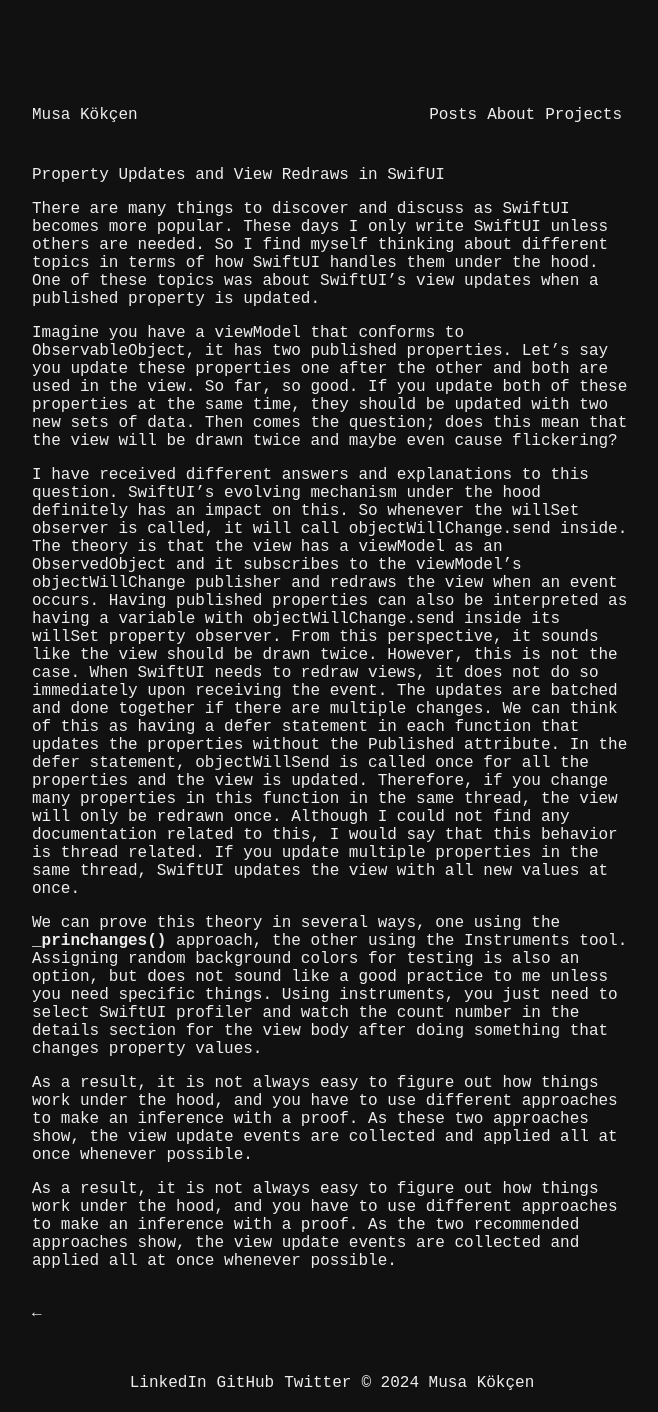
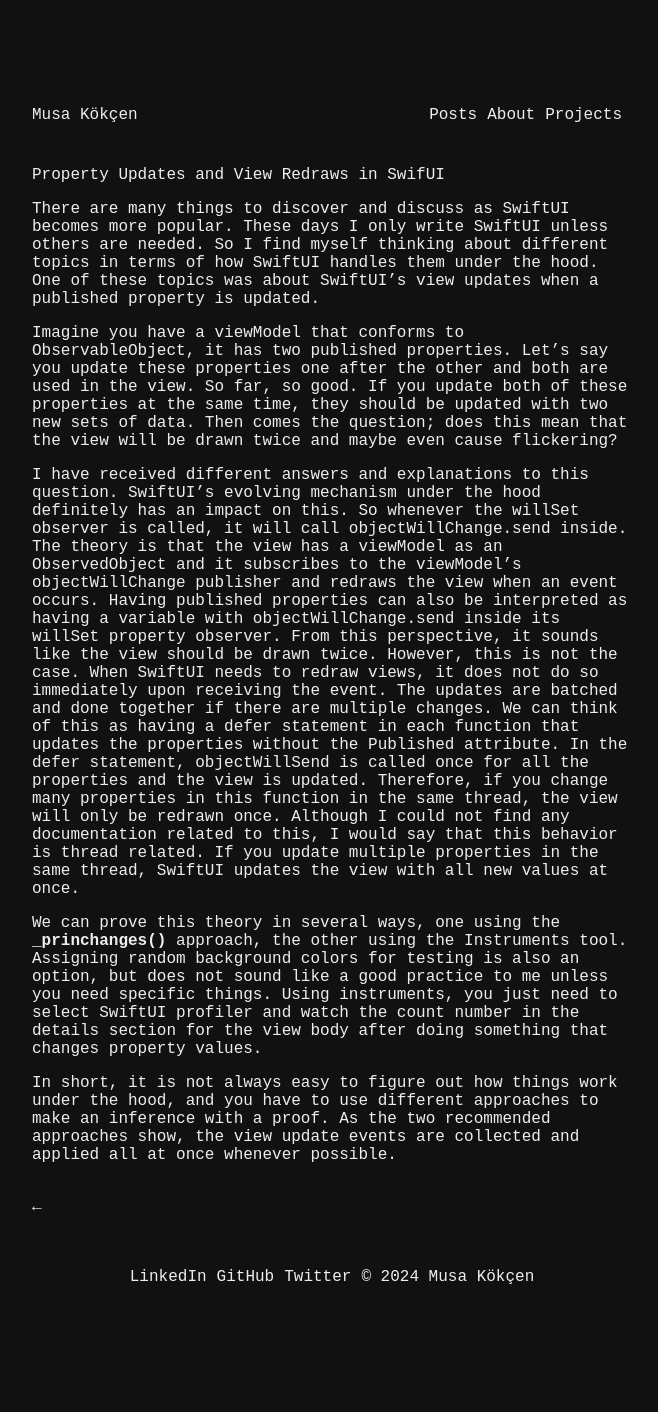
Before and after one commit to musakokcen/musakocen.github.io, a Jekyll site: the page built from _posts/2024-06-14-view-redraws-in-SwifUI.md, in a window 1280 px wide. Shown: the whole page, without its empty margins (308-966 px from the left). Built offline with Jekyll 4.4.1, drawn with Linux system fonts in a browser that asks for light colours; after the commit the page ends 1306 px from its top, so only the background shows below that.

Commit message:
Update 2024-06-14-view-redraws-in-SwifUI.md

```diff
--- a/_posts/2024-06-14-view-redraws-in-SwifUI.md
+++ b/_posts/2024-06-14-view-redraws-in-SwifUI.md
@@ -12,6 +12,4 @@
 
 We can prove this theory in several ways, one using the [**_princhanges()**](https://developer.apple.com/documentation/swift-playgrounds/console-print-debugging#Understand-when-and-why-your-views-change) approach, the other using the Instruments tool. Assigning random background colors for testing is also an option, but does not sound like a good practice to me unless you need specific things. Using instruments, you just need to select SwiftUI profiler and watch the count number in the details section for the view body after doing something that changes property values.
 
-As a result, it is not always easy to figure out how things work under the hood, and you have to use different approaches to make an inference with a proof. As these two approaches show, the view update events are collected and applied all at once whenever possible.
-
-As a result, it is not always easy to figure out how things work under the hood, and you have to use different approaches to make an inference with a proof. As the two recommended approaches show, the view update events are collected and applied all at once whenever possible.
+In short, it is not always easy to figure out how things work under the hood, and you have to use different approaches to make an inference with a proof. As the two recommended approaches show, the view update events are collected and applied all at once whenever possible.
```
